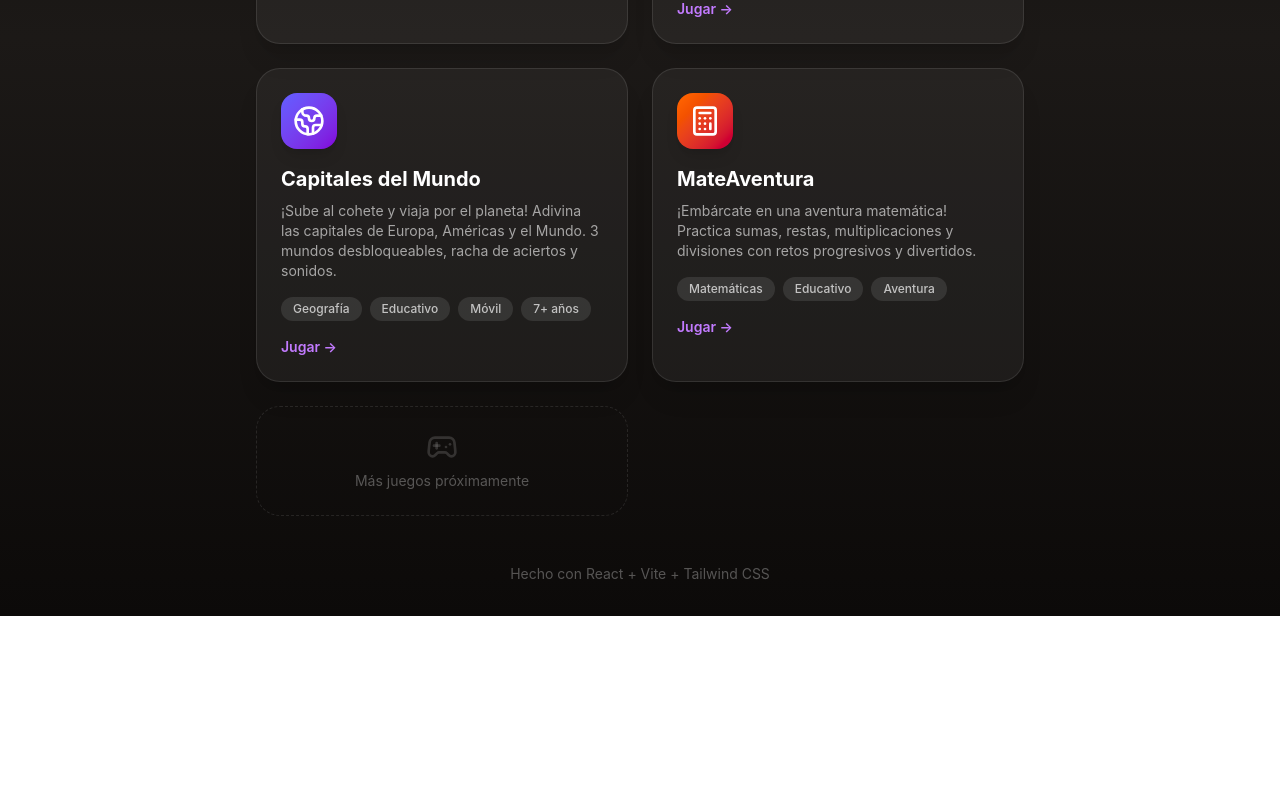
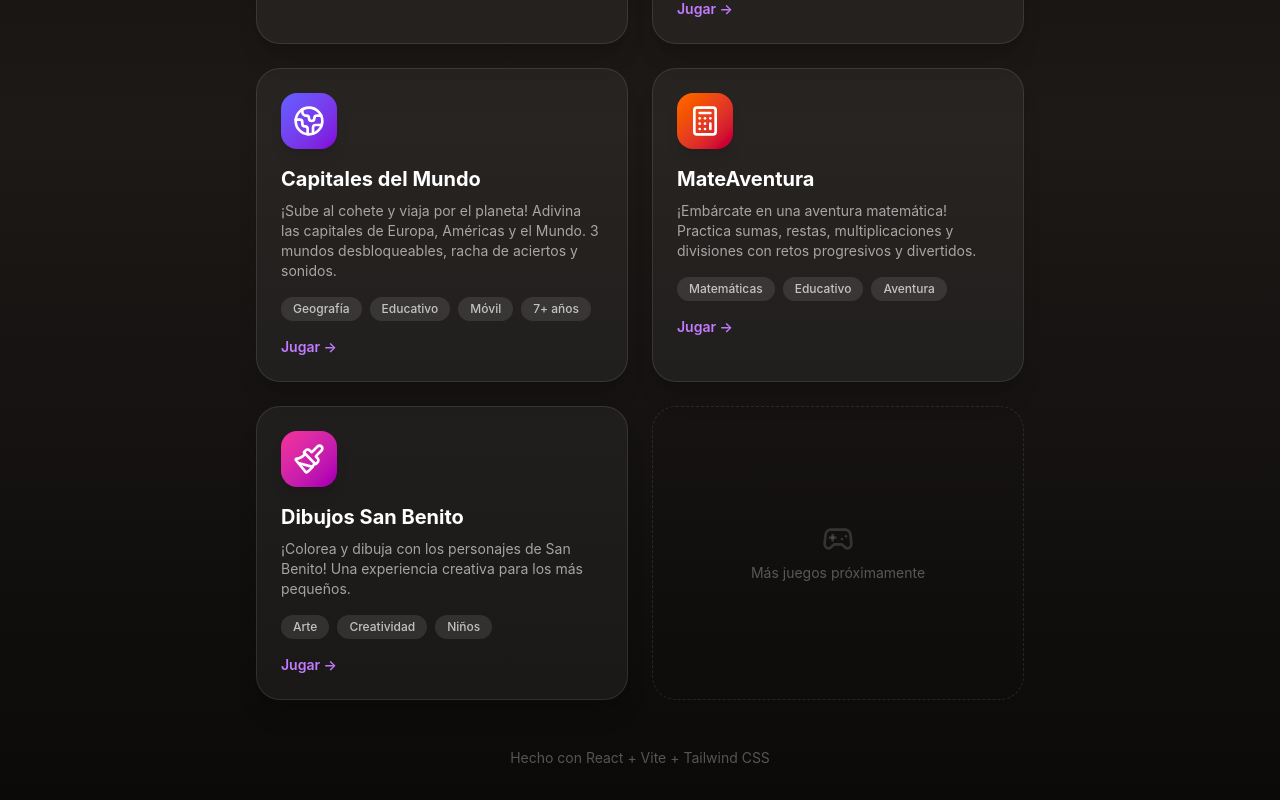
Before and after one commit to alfonso-rg/minijuegos, a React (Vite) app: page / in a window 1280 px wide. Shown: the part 542-1342 px from the top of the page. Before the commit the page ends 1158 px from the top, so only its background shows below. Built offline with nearby package versions, Linux system fonts and the light colour scheme.

Commit message:
Add Dibujos San Benito to the games hub
https://claude.ai/code/session_01PNHrsVF3HPmDpm8XPbgjFj

```diff
--- a/src/Hub.jsx
+++ b/src/Hub.jsx
@@ -1,5 +1,5 @@
 import { Link } from "react-router-dom";
-import { Bike, Gamepad2, Divide, Globe2, Calculator } from "lucide-react";
+import { Bike, Gamepad2, Divide, Globe2, Calculator, Paintbrush } from "lucide-react";
 
 const games = [
   {
@@ -41,6 +41,16 @@ const games = [
     href: "https://matemaventura.netlify.app/",
     color: "from-orange-500 to-rose-700",
     tags: ["Matemáticas", "Educativo", "Aventura"],
+  },
+  {
+    id: "dibujos-san-benito",
+    title: "Dibujos San Benito",
+    description:
+      "¡Colorea y dibuja con los personajes de San Benito! Una experiencia creativa para los más pequeños.",
+    icon: <Paintbrush size={32} />,
+    href: "https://dibujos-san-benito.netlify.app/",
+    color: "from-pink-500 to-fuchsia-700",
+    tags: ["Arte", "Creatividad", "Niños"],
   },
 ];
 
```
